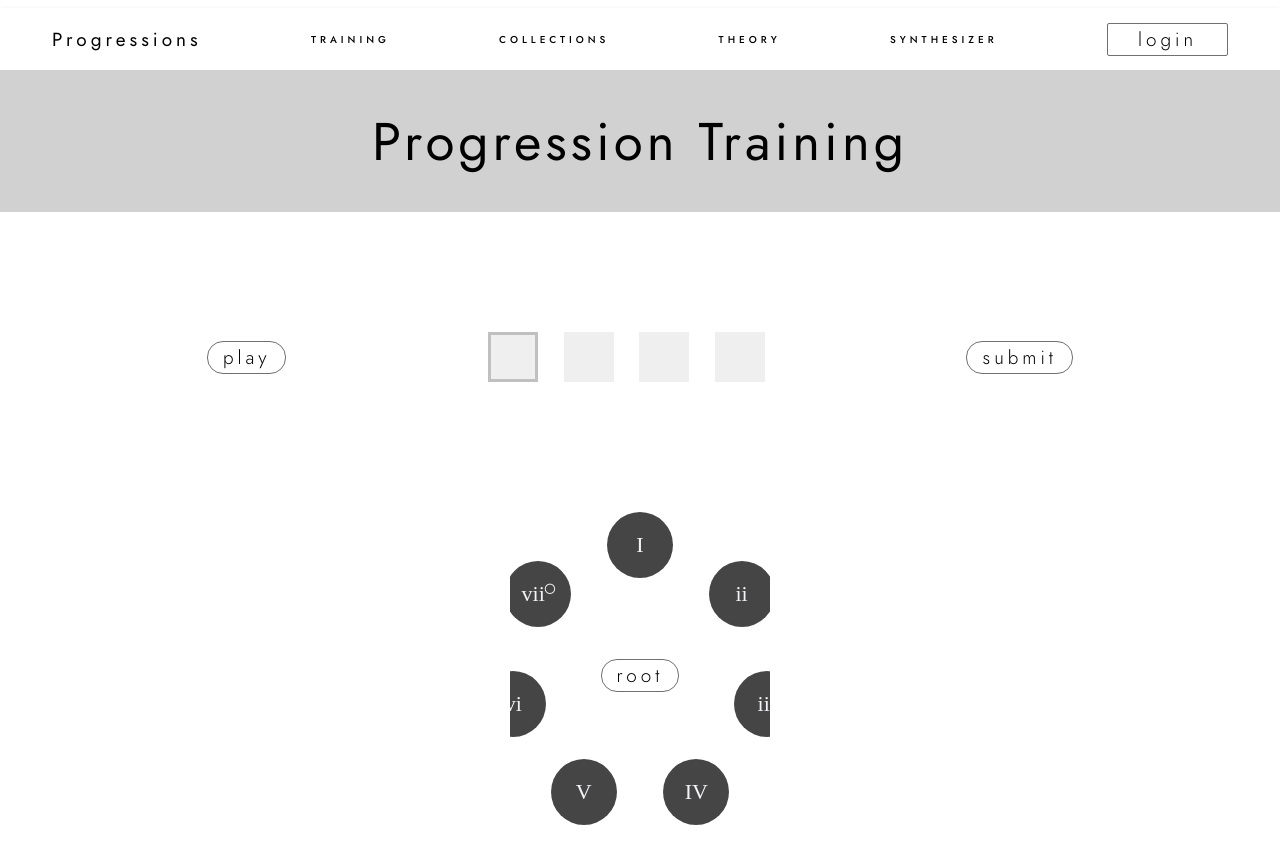
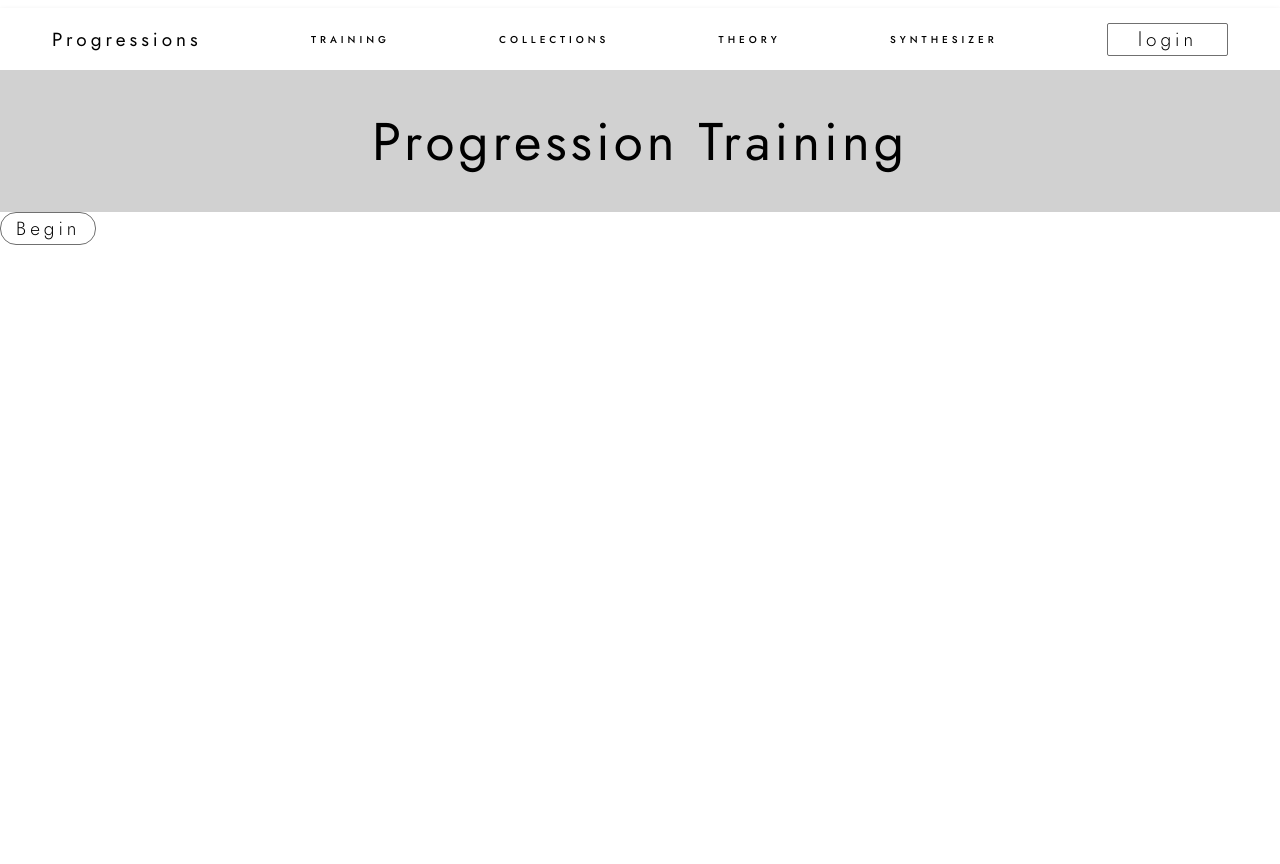
Before and after one commit to HialeahLiam/Progressions-old-, a React (Create React App) app: page /training in a window 1280 px wide. Shown: the top 864 px of the page. After the commit the page ends 816 px from the top, so only its background shows below. Built offline with nearby package versions, Linux system fonts and the light colour scheme.

Commit message:
Web Audio Api integrated with training component. playProgression() implemented

```diff
--- a/src/components/ProgressionBar.jsx
+++ b/src/components/ProgressionBar.jsx
@@ -5,7 +5,7 @@ import Button from './Button';
 import '../styles/ProgressionBar.css';
 
 function ProgressionBar({
-  incorrectSubmissions, submitHandler, input, amountOfSlots, submit,
+  incorrectSubmissions, submitHandler, playHandler, input, amountOfSlots, submit,
 }) {
   const [inputs, setInputs] = useState([]);
   const [currentlySelectedSlot, selectSlot] = useState(0);
@@ -27,7 +27,6 @@ function ProgressionBar({
         },
       ),
     );
-    // console.log(slotClasses);
     slots.push(
       <div
         className={slotClasses[i]}
@@ -69,7 +68,7 @@ function ProgressionBar({
 
   return (
     <div className="bar">
-      <Button type="round" clickHandler={() => { }}>play</Button>
+      <Button type="round" clickHandler={playHandler}>play</Button>
       <div className="container">
         {slots}
       </div>
@@ -83,6 +82,7 @@ function ProgressionBar({
 ProgressionBar.propTypes = {
   incorrectSubmissions: PropTypes.arrayOf(PropTypes.number),
   submitHandler: PropTypes.func.isRequired,
+  playHandler: PropTypes.func.isRequired,
   input: PropTypes.shape({
     root: PropTypes.string,
     chordSymbol: PropTypes.string,
--- a/src/routes/synthesizer.jsx
+++ b/src/routes/synthesizer.jsx
@@ -1,8 +1,15 @@
+/* eslint-disable no-unused-vars */
 import React, { useState } from 'react';
 import '../styles/Synthesizer.css';
 
 function Synthesizer() {
   const [volume, setVolume] = useState(0.5);
+
+  const audioContext = new window.AudioContext();
+  const oscList = [];
+  const mainGainNode = null;
+  const sineTerms = null;
+  const cosineTerms = null;
 
   const handleVolumeChange = (event) => {
     setVolume(event.target.value);
@@ -12,7 +19,6 @@ function Synthesizer() {
   for (let octave = 0; octave < 9; octave++) {
     noteFreq[octave] = [];
     // 0 is C
-    // TODO calculate kFactor
     const kFactor = 2 ** (1 / 12);
     for (let note = 0; note < 12; note++) {
       noteFreq[octave][note] = 27.5;
@@ -24,15 +30,28 @@ function Synthesizer() {
       }
     }
   }
-
+  console.log(noteFreq);
   return (
     <>
-      <div className="container">
-        <div className="keyboard" />
+      <div className="keyboard-container">
+        <div className="keyboard">
+          {noteFreq.map((oct, i) => {
+            const notes = Object.entries(oct);
+            return (
+              <div className="octave">
+                {notes.map((note, j) => (
+                  <div className="key" data-octave={i} data-note={j} data-frequency={j}>
+                    <div />
+                  </div>
+                ))}
+              </div>
+            );
+          })}
+        </div>
       </div>
-      <div className="settings-bar">
+      <div className="settingsBar">
         <div
-          className="left"
+          className="settingsBar-left"
         >
           <span>Volume: </span>
           <input
@@ -50,7 +69,7 @@ function Synthesizer() {
             <option value="1.0" label="100%" />
           </datalist>
         </div>
-        <div className="right">
+        <div className="settingsBar-right">
           <span>Current waveform: </span>
           <select name="waveform">
             <option value="sine">Sine</option>
--- a/src/routes/training.jsx
+++ b/src/routes/training.jsx
@@ -1,22 +1,48 @@
-import React, { useState, useEffect } from 'react';
+import React, { useState, useEffect, useRef } from 'react';
 import CircleSelection from '../components/CircleSelection';
 import { Scale, getDiatonicChords } from '../lib/progressions';
 import Header from '../components/Header';
 import ProgressionBar from '../components/ProgressionBar';
+import Button from '../components/Button';
 
 const scale = Scale.MAJOR;
 
 const diatonicMajorScaleChords = getDiatonicChords(scale);
 
-const progression = [diatonicMajorScaleChords[0],
+const PROGRESSION = [diatonicMajorScaleChords[0],
   diatonicMajorScaleChords[1],
   diatonicMajorScaleChords[2],
   diatonicMajorScaleChords[6]];
+
+const NOTE_FREQ = [];
+for (let octave = 0; octave < 9; octave++) {
+  NOTE_FREQ[octave] = [];
+  // 0 is C
+  const kFactor = 2 ** (1 / 12);
+  for (let note = 0; note < 12; note++) {
+    NOTE_FREQ[octave][note] = 27.5;
+    if (!(octave === 0 && note < 9)) {
+      const prevNote = note === 0
+        ? NOTE_FREQ[octave - 1][11]
+        : NOTE_FREQ[octave][note - 1];
+      NOTE_FREQ[octave][note] = prevNote * kFactor;
+    }
+  }
+}
+
+// const ROOT = 0;
 
 export default function Training() {
   const [input, setInput] = useState(null);
   const [incorrectChords, setIncorrectChords] = useState([]);
   const [isSubmitting, setSubmit] = useState(false);
+  const [volume, setVolume] = useState(0.1);
+  const [training, setTraining] = useState(false);
+
+  const mainGainNode = useRef();
+  const audioContext = useRef();
+  const oscillators = useRef([]);
+  const playbackIntervalId = useRef();
 
   const inputHandler = (newInput) => {
     if (!isSubmitting) setInput(newInput);
@@ -25,13 +51,78 @@ export default function Training() {
   const submitHandler = (inputtedChords) => {
     setSubmit(true);
     const incorrectIndices = [];
-    for (let i = 0; i < progression.length; i++) {
-      if (inputtedChords[i] !== progression[i]) {
+    for (let i = 0; i < PROGRESSION.length; i++) {
+      if (inputtedChords[i] !== PROGRESSION[i]) {
         incorrectIndices.push(i);
       }
     }
     setIncorrectChords(incorrectIndices);
   };
+
+  const volumeChangeHandler = (event) => {
+    setVolume(event.target.value);
+    mainGainNode.gain.value = event.target.value;
+  };
+
+  const playProgression = (prog) => {
+    clearInterval(playbackIntervalId.current);
+
+    mainGainNode.current.connect(audioContext.current.destination);
+    prog[0].forEach((freq, index) => {
+      oscillators.current[index].frequency.value = freq;
+    });
+
+    let progCount = 1;
+
+    playbackIntervalId.current = setInterval(() => {
+      if (progCount < prog.length) {
+        prog[progCount].forEach((freq, index) => {
+          oscillators.current[index].frequency.value = freq;
+        });
+        progCount++;
+      } else {
+        mainGainNode.current.disconnect();
+        clearInterval(playbackIntervalId.current);
+      }
+    }, 500);
+
+    console.log(prog);
+  };
+
+  const playHandler = () => {
+    console.log('playing progression');
+    playProgression([
+      [NOTE_FREQ[3][0], NOTE_FREQ[3][4], NOTE_FREQ[3][7]],
+      [NOTE_FREQ[3][2], NOTE_FREQ[3][5], NOTE_FREQ[3][9]],
+      [NOTE_FREQ[3][4], NOTE_FREQ[3][7], NOTE_FREQ[3][11]],
+      [NOTE_FREQ[3][5], NOTE_FREQ[3][9], NOTE_FREQ[4][0]],
+
+    ]);
+  };
+
+  const beginTrainingHandler = () => {
+    const gainNode = new GainNode(audioContext.current, { gain: volume });
+    mainGainNode.current = gainNode;
+    oscillators.current.forEach((osc) => {
+      osc.connect(mainGainNode.current);
+      osc.start();
+    });
+    setTraining(true);
+  };
+
+  useEffect(() => {
+    const context = new (window.AudioContext || window.webkitAudioContext)();
+    audioContext.current = context;
+    oscillators.current[0] = new OscillatorNode(audioContext.current, {
+      type: 'square',
+    });
+    oscillators.current[1] = new OscillatorNode(audioContext.current, {
+      type: 'square',
+    });
+    oscillators.current[2] = new OscillatorNode(audioContext.current, {
+      type: 'square',
+    });
+  }, []);
 
   useEffect(() => {
     // resets ProgressionBar's input prop to null to allow consecutive input
@@ -42,14 +133,22 @@ export default function Training() {
   return (
     <div>
       <Header>Progression Training</Header>
+      {training
+        ? (
+          <>
             <ProgressionBar
-        amountOfSlots={progression.length}
+              amountOfSlots={PROGRESSION.length}
               submitHandler={submitHandler}
+              playHandler={playHandler}
               input={input}
               incorrectSubmissions={incorrectChords}
               submit={isSubmitting}
             />
+            <input type="range" min="0.0" max="1.0" value={volume} onChange={volumeChangeHandler} step="0.01" />
             <CircleSelection scale={scale} sendInput={inputHandler} />
+          </>
+        )
+        : <Button type="round" clickHandler={beginTrainingHandler}>Begin</Button>}
     </div>
   );
 }
--- a/src/styles/Synthesizer.css
+++ b/src/styles/Synthesizer.css
@@ -1,4 +1,4 @@
-.container {
+.keyboard-container {
     overflow-x: scroll;
     overflow-y: hidden;
     width: 660px;
@@ -67,7 +67,7 @@
     height: 30px;
   }
 
-  .left {
+  .settingsBar-left {
     width: 50%;
     position: absolute;
     left: 0;
@@ -75,11 +75,11 @@
     vertical-align: middle;
   }
 
-  .left span, .left input {
+.settingsBar-left span, .settingsBar-left input {
     vertical-align: middle;
   }
 
-  .right {
+  .settingsBar-right {
     width: 50%;
     position: absolute;
     right: 0;
@@ -87,10 +87,10 @@
     vertical-align: middle;
   }
 
-  .right span {
+  .settingsBar-right span {
     vertical-align: middle;
   }
 
-  .right input {
+  .settingsBar-right input {
     vertical-align: baseline;
   }
```
Lines whose indentation alone changed are shown as unchanged.
